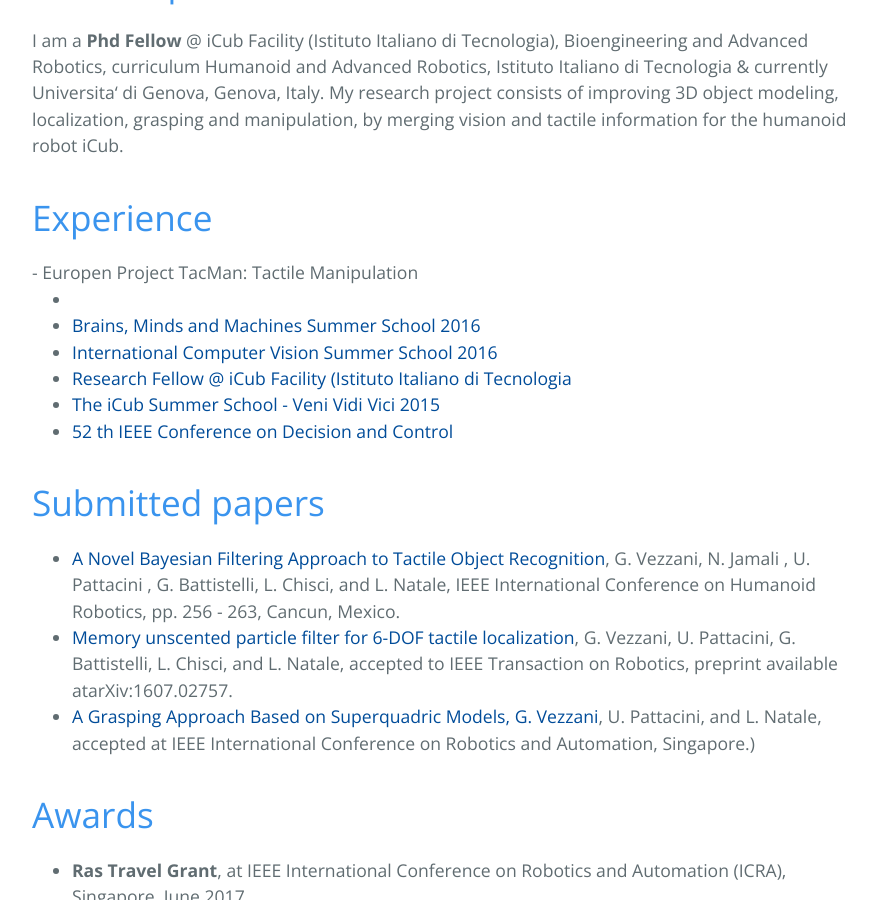
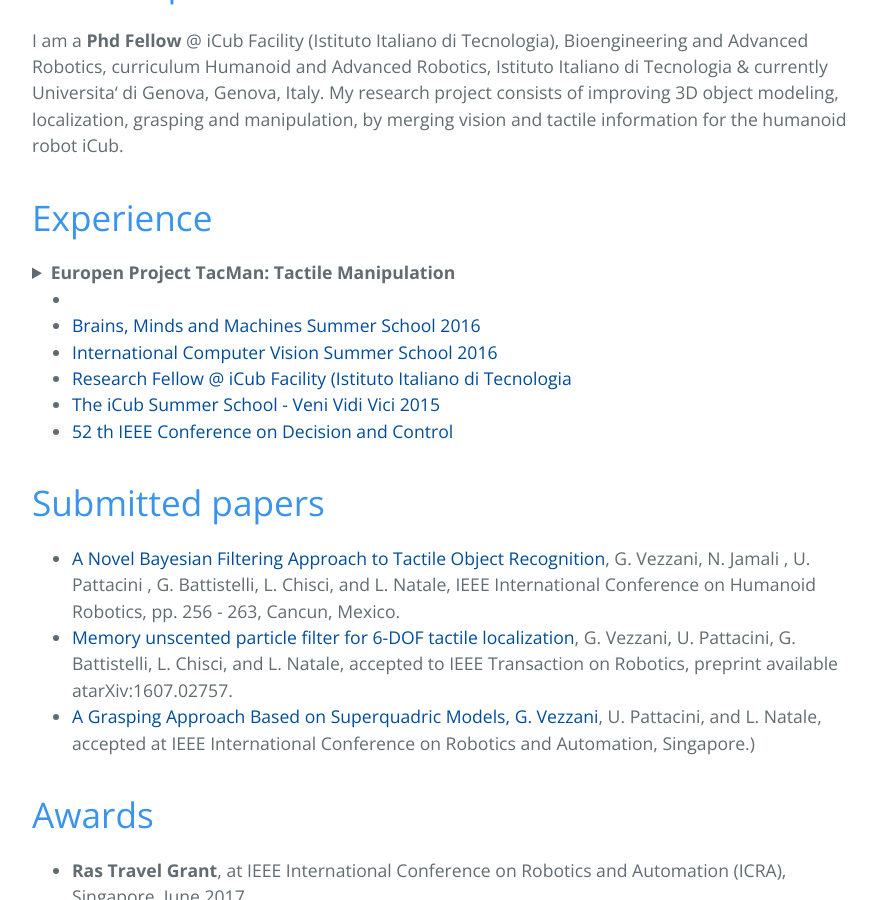
Before and after one commit to giuliavezzani/giuliavezzani_old.github.io, a Jekyll site: the page built from index.md, in a window 1280 px wide and 900 px high, scrolled down 1368 px. Shown: the whole window, without its empty margins (192-1068 px from the left). Built offline with Jekyll 4.4.1, drawn with Linux system fonts in a browser that asks for light colours; our own code applies the rules of GitHub Pages for plain Markdown files.

```diff
--- a/index.md
+++ b/index.md
@@ -42,7 +42,7 @@ by merging vision and tactile information for the humanoid robot iCub.
 
 # Experience
   <details>
-       <summary> - Europen Project TacMan: Tactile Manipulation  </summary>
+  <summary> <li> <b>Europen Project TacMan: Tactile Manipulation</b> </li> </summary>
        <p>bla bla bla</p>
     </details>
 - []()
```
